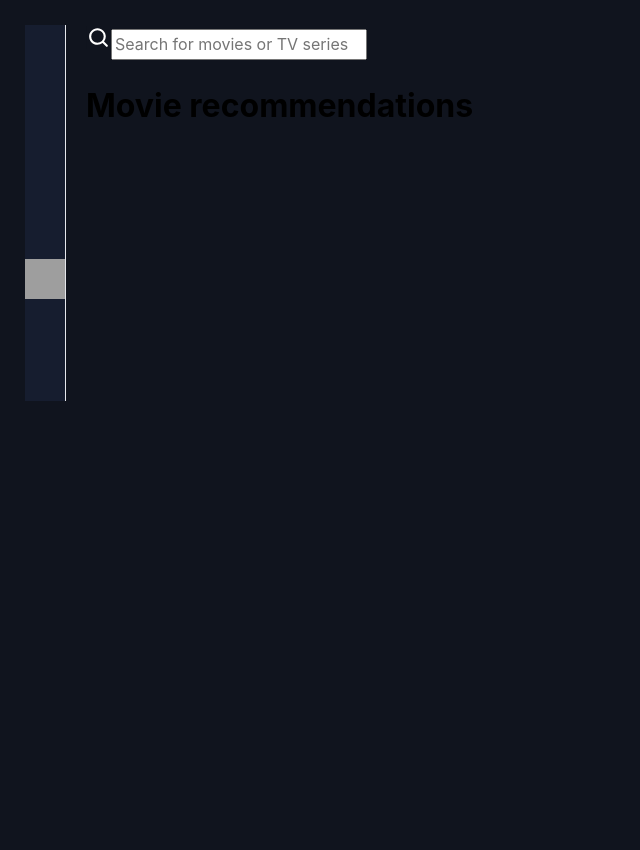
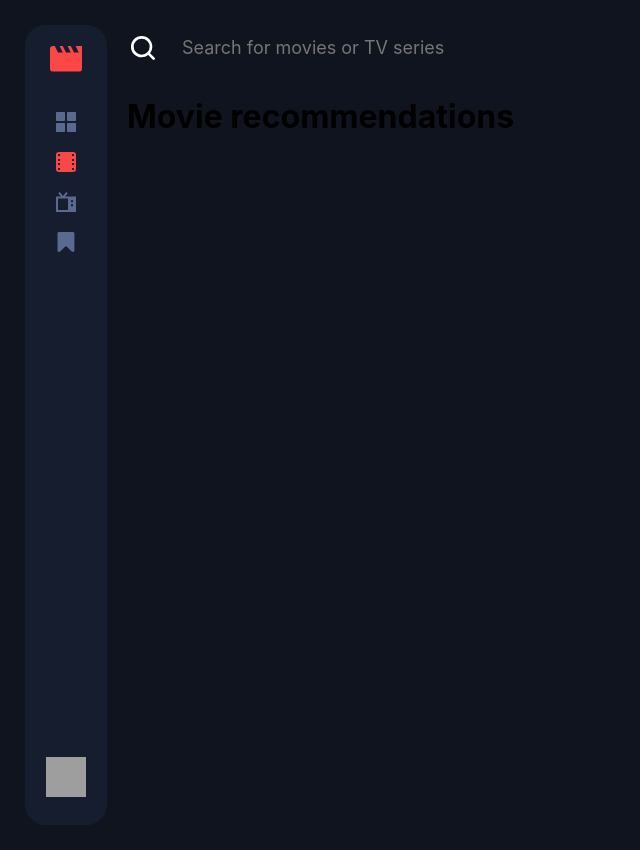
Before and after one commit to HabibEniolabi/EntertainmentWebApp, a Next.js app: page /movie-list in a window 1280 px wide. Shown: the whole page, without its empty margins (0-640 px from the left). Built offline with nearby package versions, Linux system fonts and the light colour scheme; grey boxes are pictures that could not be loaded.

Commit message:
Header and Sidebar Fixes

```diff
--- a/src/assets/icons/Bookmark.tsx
+++ b/src/assets/icons/Bookmark.tsx
@@ -2,19 +2,17 @@ import * as React from "react"
 import { SVGProps } from "react"
 
 interface BookmarkProps extends SVGProps<SVGSVGElement> {
-    className?: string;
+    color: string;
 }
-const Bookmark = ({className, ...props}: BookmarkProps) => (
+const Bookmark = ({color, ...props}: BookmarkProps) => (
   <svg
     xmlns="http://www.w3.org/2000/svg"
     viewBox="0 0 17 20"
     fill="none"
-    className={className}
     {...props}
   >
     <path
-    //   fill="#5A698F"
-    className="fill-current"
+      fill={color}
       d="M15.387 0c.202 0 .396.04.581.119.291.115.522.295.694.542.172.247.258.52.258.82V18.52c0 .3-.086.572-.258.82a1.49 1.49 0 0 1-.694.541 1.49 1.49 0 0 1-.581.106c-.423 0-.79-.141-1.098-.423L8.46 13.959l-5.83 5.605c-.317.29-.682.436-1.097.436-.202 0-.396-.04-.581-.119a1.49 1.49 0 0 1-.694-.542A1.402 1.402 0 0 1 0 18.52V1.482c0-.3.086-.573.258-.82A1.49 1.49 0 0 1 .952.119C1.137.039 1.33 0 1.533 0h13.854Z"
     />
   </svg>
--- a/src/assets/icons/Movie.tsx
+++ b/src/assets/icons/Movie.tsx
@@ -1,19 +1,17 @@
 import * as React from "react"
 import { SVGProps } from "react"
 interface MovieProps extends SVGProps<SVGSVGElement> {
-    className?: string;
+    color: string;
 }
-const Movie = ({className ,...props}: MovieProps) => (
+const Movie = ({color ,...props}: MovieProps) => (
   <svg
     xmlns="http://www.w3.org/2000/svg"
     viewBox="0 0 20 20"
     fill="none"
-    className={className}
     {...props}
   >
     <path
-    //   fill="#fff"
-    className="fill-current"
+      fill={color}
       fillRule="evenodd"
       d="M16.956 0H3.044A3.044 3.044 0 0 0 0 3.044v13.912A3.044 3.044 0 0 0 3.044 20h13.912A3.045 3.045 0 0 0 20 16.956V3.044A3.045 3.045 0 0 0 16.956 0ZM4 9H2V7h2v2Zm0 2H2v2h2v-2Zm14-2h-2V7h2v2Zm0 2h-2v2h2v-2Zm0-8.26V4h-2V2h1.26a.74.74 0 0 1 .74.74ZM4 2H2.74a.74.74 0 0 0-.74.74V4h2V2ZM2 17.26V16h2v2H2.74a.74.74 0 0 1-.74-.74Zm15.26.74a.74.74 0 0 0 .74-.74V16h-2v2h1.26Z"
       clipRule="evenodd"
--- a/src/assets/icons/MovieList.tsx
+++ b/src/assets/icons/MovieList.tsx
@@ -2,19 +2,17 @@ import * as React from "react"
 import { SVGProps } from "react"
 
 interface MovieListProps extends SVGProps<SVGSVGElement> {
-    className?: string;
+    className: string;
 }
-const MovieList = ({className,...props}: MovieListProps) => (
+const MovieList = ({className, ...props}: MovieListProps) => (
   <svg
     xmlns="http://www.w3.org/2000/svg"
     viewBox="0 0 32 26"
     fill="none"
-    className={className}
     {...props}
   >
     <path
-    //   fill="#FC4747"
-    className="fill-current"
+     fill={className}
       d="m25.6 0 3.2 6.4H24L20.8 0h-3.2l3.2 6.4H16L12.8 0H9.6l3.2 6.4H8L4.8 0H3.2A3.186 3.186 0 0 0 .016 3.2L0 22.4a3.2 3.2 0 0 0 3.2 3.2h25.6a3.2 3.2 0 0 0 3.2-3.2V0h-6.4Z"
     />
   </svg>
--- a/src/assets/icons/PathBookmark.tsx
+++ b/src/assets/icons/PathBookmark.tsx
@@ -2,7 +2,7 @@ import * as React from "react"
 import { SVGProps } from "react"
 
 interface PathBookmarkProps extends SVGProps<SVGSVGElement> {
-    className?: string;
+    className: string;
 }
 const PathBookmark = ({className, ...props}: PathBookmarkProps) => (
   <svg
--- a/src/assets/icons/Trending.tsx
+++ b/src/assets/icons/Trending.tsx
@@ -2,18 +2,17 @@ import * as React from "react"
 import { SVGProps } from "react"
 
 interface TrendingProps extends SVGProps<SVGSVGElement> {
-    className?: string;
+    color: string;
 }
-const Trending = ({className, ...props}: TrendingProps) => (
+const Trending = ({color, ...props}: TrendingProps) => (
   <svg
     xmlns="http://www.w3.org/2000/svg"
     viewBox="0 0 20 20"
     fill="none"
-    className={className}
     {...props}
   >
     <path
-    className="fill-current"
+      fill={color}
       fillRule="evenodd"
       d="M1 0h7c.6 0 1 .4 1 1v7c0 .6-.4 1-1 1H1c-.6 0-1-.4-1-1V1c0-.6.4-1 1-1Zm0 11h7c.6 0 1 .4 1 1v7c0 .6-.4 1-1 1H1c-.6 0-1-.4-1-1v-7c0-.6.4-1 1-1ZM19 0h-7c-.6 0-1 .4-1 1v7c0 .6.4 1 1 1h7c.6 0 1-.4 1-1V1c0-.6-.4-1-1-1Zm-7 11h7c.6 0 1 .4 1 1v7c0 .6-.4 1-1 1h-7c-.6 0-1-.4-1-1v-7c0-.6.4-1 1-1Z"
       clipRule="evenodd"
--- a/src/assets/icons/TvSeries.tsx
+++ b/src/assets/icons/TvSeries.tsx
@@ -2,19 +2,17 @@ import * as React from "react"
 import { SVGProps } from "react"
 
 interface TvSeriesProps extends SVGProps<SVGSVGElement> {
-  className?: string;
+  color: string;
 }
-const TvSeries = ({className, ...props}: TvSeriesProps) => (
+const TvSeries = ({color, ...props}: TvSeriesProps) => (
   <svg
     xmlns="http://www.w3.org/2000/svg"
     viewBox="0 0 20 20"
-    className={className}
     fill="none"
     {...props}
   >
     <path
-      // fill="#fff"
-      className="fill-current"
+      fill={color}
       fillRule="evenodd"
       d="M9.08 4.481H20V20H0V4.481h4.92l-2.7-3.278L3.78.029 7 3.91 10.22 0l1.56 1.203-2.7 3.278ZM2 6.421v11.64h10V6.42H2Zm15 7.76h-2v-1.94h2v1.94Zm-2-3.88h2V8.36h-2v1.94Z"
       clipRule="evenodd"
--- a/src/components/Navigations/Header/index.tsx
+++ b/src/components/Navigations/Header/index.tsx
@@ -1,141 +1,10 @@
-// 'use client';
-
-// import { useState, useRef, useEffect } from 'react';
-// import Search from '@/src/assets/icons/Search';
-
-// interface MediaItem {
-//   title: string;
-//   year: number;
-//   category: "Movie" | "TV Series";
-//   rating: string;
-//   isBookmarked: boolean;
-//   isTrending: boolean;
-// }
-
-// export default function Header() {
-//   const [query, setQuery] = useState('');
-//   const [isFocused, setIsFocused] = useState(false);
-//   const [results, setResults] = useState<MediaItem[]>([]);
-//   const [isLoading, setIsLoading] = useState(false);
-
-//   const inputRef = useRef<HTMLInputElement>(null);
-//   const searchRef = useRef<HTMLDivElement>(null);
-
-//   // Search through your JSON data
-//   const searchMedia = async (searchQuery: string): Promise<MediaItem[]> => {
-//     if (!searchQuery.trim()) return [];
-
-//     setIsLoading(true);
-
-//     try {
-//       // Fetch from your JSON file
-//       const response = await fetch('/api/media'); // or your JSON Server URL
-//       const allMedia: MediaItem[] = await response.json();
-
-//       // Filter results based on search query
-//       const filteredResults = allMedia.filter(item =>
-//         item.title.toLowerCase().includes(searchQuery.toLowerCase())
-//       );
-
-//       return filteredResults;
-//     } catch (error) {
-//       console.error('Search error:', error);
-//       return [];
-//     } finally {
-//       setIsLoading(false);
-//     }
-//   };
-
-//   // Search when user types
-//   useEffect(() => {
-//     if (!query.trim()) {
-//       setResults([]);
-//       return;
-//     }
-
-//     const timeoutId = setTimeout(async () => {
-//       const searchResults = await searchMedia(query);
-//       setResults(searchResults);
-//     }, 300);
-
-//     return () => clearTimeout(timeoutId);
-//   }, [query]);
-
-//   // Close dropdown when clicking outside
-//   useEffect(() => {
-//     const handleClickOutside = (event: MouseEvent) => {
-//       if (searchRef.current && !searchRef.current.contains(event.target as Node)) {
-//         setIsFocused(false);
-//       }
-//     };
-
-//     document.addEventListener('mousedown', handleClickOutside);
-//     return () => document.removeEventListener('mousedown', handleClickOutside);
-//   }, []);
-
-//   const handleSelectResult = (result: MediaItem) => {
-//     console.log('Selected:', result.title);
-//     setIsFocused(false);
-//     setQuery(result.title);
-//   };
-
-//   return (
-//     <div ref={searchRef} className="relative w-full max-w-2xl">
-//       <div className="relative">
-//         <Search className="absolute left-4 top-1/2 transform -translate-y-1/2 text-gray-400 w-5 h-5" />
-
-//         <input
-//           ref={inputRef}
-//           type="text"
-//           value={query}
-//           onChange={(e) => setQuery(e.target.value)}
-//           onFocus={() => setIsFocused(true)}
-//           placeholder="Search for movies or TV series"
-//           className="w-full pl-12 pr-4 py-4 bg-gray-800 text-white placeholder-gray-400 rounded-lg border-0 focus:outline-none focus:ring-0 text-lg"
-//         />
-//       </div>
-
-//       {/* Dropdown with actual search results */}
-//       {isFocused && query && (
-//         <div className="absolute top-full left-0 right-0 mt-2 bg-gray-800 rounded-lg shadow-xl z-50 max-h-80 overflow-y-auto">
-//           {isLoading ? (
-//             <div className="p-4 text-center text-gray-400">
-//               <div className="animate-spin rounded-full h-6 w-6 border-b-2 border-blue-500 mx-auto"></div>
-//               <p className="mt-2">Searching...</p>
-//             </div>
-//           ) : results.length > 0 ? (
-//             <div className="py-2">
-//               {results.map((result) => (
-//                 <button
-//                   key={result.title}
-//                   onClick={() => handleSelectResult(result)}
-//                   className="w-full text-left px-4 py-3 hover:bg-gray-700 transition-colors border-b border-gray-700 last:border-b-0"
-//                 >
-//                   <div className="text-white font-medium">{result.title}</div>
-//                   <div className="text-gray-400 text-sm mt-1">
-//                     {result.year} • {result.category} • {result.rating}
-//                   </div>
-//                 </button>
-//               ))}
-//             </div>
-//           ) : (
-//             <div className="p-4 text-center text-gray-400">
-//               No results found for "{query}"
-//             </div>
-//           )}
-//         </div>
-//       )}
-//     </div>
-//   );
-// }
-
-
 'use client';
 
 import { useAppDispatch, useAppSelector } from '@/src/lib/store/hooks';
 import { setSearchQuery, setSearchResults, clearSearch } from '@/src/lib/store/slices/searchSlice';
 import { useState, useEffect, useRef } from 'react';
 import Search from '@/src/assets/icons/Search';
+import styles from './styles.module.scss';
 
 export default function Header() {
   const dispatch = useAppDispatch();
@@ -202,9 +71,9 @@ export default function Header() {
   };
 
   return (
-    <div ref={searchRef} className="relative w-full max-w-2xl">
-      <div className="relative">
-        <Search className="absolute left-4 top-1/2 transform-translate-y-1/2 text-gray-400" width={25} height={25} />
+    <div ref={searchRef} className="flex items-center gap-2 w-full">
+      <div className={styles.header}>
+        <Search className="absolute left-4 top-1/2 -translate-y-1/2 text-gray-400 pointer-events-none" width={32} height={32} />
 
         <input
           type="text"
@@ -212,7 +81,8 @@ export default function Header() {
           onChange={(e) => setLocalQuery(e.target.value)}
           onFocus={() => setIsFocused(true)}
           placeholder="Search for movies or TV series"
-          className="w-full pl-12 pr-4 py-4 bg-transparent text-white placeholder-gray-400 rounded-lg border-0 text-lg"
+          className={styles.input}
+
         />
 
         {localQuery && (
--- /dev/null
+++ b/src/components/Navigations/Header/styles.module.scss
@@ -0,0 +1,21 @@
+.header{
+    display: flex;
+    align-items: center;
+    gap: 7px;
+}
+
+.input{
+    width: 100%;
+    flex: 1;
+    padding-left: 15px;
+    // padding-right: 40px;
+    padding-top: 8px;
+    padding-bottom: 8px;
+    appearance: none;
+    background-color: transparent;
+    color: white;
+    placeholder-color: #9ca3af; /* gray-400 */
+    border-radius: 8px;
+    border: 1px solid #10141E; /* gray-600 */
+    font-size: 18px;
+}
--- a/src/components/Navigations/MenuLink/index.tsx
+++ b/src/components/Navigations/MenuLink/index.tsx
@@ -2,13 +2,14 @@
 import type { ReactNode } from "react";
 import React from "react";
 import Link from "next/link";
+import styles from "./styles.module.scss";
 
 interface MenuLinkProps {
-  icon: React.ReactElement<any>;
+  icon: React.ReactElement<{ color?: string }>;
   activeState: boolean;
   link: string;
   onClick: () => void;
-  activeIcon: React.ReactElement<any>;
+  activeIcon: React.ReactElement<{ color?: string }>;
 }
 
 const MenuLink = ({
@@ -18,18 +19,17 @@ const MenuLink = ({
   onClick,
   activeIcon,
 }: MenuLinkProps): ReactNode => {
-  const iconColorClass = activeState ? "fill-[#FC4747]" : "fill-[#5A698F]";
-//    hover:fill-white
+  const color = activeState ? "#FC4747" : "#5A698F";
   return (
       <Link
         href={link}
-        className={`max-w-[20px] w-full h-[20px] items-center  ${activeState}`}
+        className={`h-[32px] flex gap-md items-center  ${activeState}`}
         onClick={onClick}
       >
-        <div className="w-[24px] h-[24px]">
+        <div className={styles.aside}>
           {activeState
-            ? React.cloneElement(activeIcon, { iconColorClass })
-            : React.cloneElement(icon, {  iconColorClass })}
+            ? React.cloneElement(activeIcon, { color })
+            : React.cloneElement(icon, {  color })}
         </div>
       </Link>
   );
--- /dev/null
+++ b/src/components/Navigations/MenuLink/styles.module.scss
@@ -0,0 +1,6 @@
+.aside{
+    display: flex;
+    justify-content: center;
+    align-items: center;
+    gap: 20px;
+}
--- a/src/components/Navigations/Sidebar/index.tsx
+++ b/src/components/Navigations/Sidebar/index.tsx
@@ -12,27 +12,28 @@ import Movie from "@/src/assets/icons/Movie";
 import Trending from "@/src/assets/icons/Trending";
 import TvSeries from "@/src/assets/icons/TvSeries";
 import MovieList from "@/src/assets/icons/MovieList";
+import styles from "./styles.module.scss";
 
 const data = [
   {
     link: "/trending",
-    icon: <Trending className={"fill-white w-6 h-6 "} />,
-    activeIcon: <Trending className={"fill-{#FC4747}"} />,
+    icon: <Trending color="white" width={20} height={20}/>,
+    activeIcon: <Trending color="#FC4747" width={20} height={20}/>,
   },
   {
     link: "/movie",
-    icon: <Movie className={"fill-[#5A698F]"} />,
-    activeIcon: <Movie className={"fill-{#FC4747}"} />,
+    icon: <Movie color="#5A698F" width={20} height={20}/>,
+    activeIcon: <Movie color="#FC4747" width={20} height={20}/>,
   },
   {
     link: "/series",
-    icon: <TvSeries className={"fill-[#5A698F]"} />,
-    activeIcon: <TvSeries className={"fill-{#FC4747}"} />,
+    icon: <TvSeries color="#5A698F" width={20} height={20}/>,
+    activeIcon: <TvSeries color="#FC4747" width={20} height={20}/>,
   },
   {
     link: "/bookmark",
-    icon: <Bookmark className={"fill-[#5A698F]"} />,
-    activeIcon: <Bookmark className={"fill-{#FC4747}"} />,
+    icon: <Bookmark color="#5A698F" width={20} height={20}/>,
+    activeIcon: <Bookmark color="#FC4747" width={20} height={20}/>,
   }
 ];
 
@@ -75,28 +76,19 @@ const Sidebar = ({ setShowSidebar, showSidebar }: any): JSX.Element => {
     >
       <div onClick={() => setShowSidebar(false)} className="mobileSidebarBg" />
       <nav
-        className={`${classes.sidebar} lg:w-[96px] h-screen overflow-y-auto justify-between `}
+        className={`${classes.sidebar} lg:w-[250px] h-full flex flex-col justify-between `}
       >
-        <div className="flex flex-col w-full h-full justify-between">
-          <div className="h-[88px] flex justify-center px-sm items-center">
-            {/* <Link
-              href={`${modifiedPathname}/movielist`}
-              className={"flex items-center gap-sm "}
-            >
-              <MovieList className="fill-[#FC4747]"/>
-            </Link> */}
+        <div className={styles.menu}>
             <Link
                 href={`${modifiedPathname}/movie-list`}
-                className={`max-w-[32px] w-full h-[27px] items-center rounded-[20px] text-[#FC4747]`}
                 onClick={() => handleMenuLinkClick("./movie-list")}
             >
-                <div className="w-full h-full">
-                    <MovieList className="fill-[#FC4747]"/>
+                <div className={styles.icon}>
+                    <MovieList className="#FC4747" width={32} height={26}/>
                 </div>
             </Link>
-          </div>
-          <div className="flex flex-col gap-[6px] pt-[20px] px-sm">
-            <div className="flex flex-col gap-sm">{links}</div>
+          <div className={styles.menuLinks}>
+              {links}
           </div>
         </div>
        <Profile image={User}/>
--- a/src/components/Navigations/Sidebar/styles.module.scss
+++ b/src/components/Navigations/Sidebar/styles.module.scss
@@ -13,33 +13,55 @@
 //   @apply max-w-[272px] w-full md:block;
 // }
 
-.sidebar {
+ .sidebar {
   display: flex;
   flex-direction: column;
+  justify-content: space-between;
   position: relative;
-  background-color: #161D2F;
+  background-color: #161d2f;
   transition: max-width 0.5s ease-in-out, padding 0.5s ease-in-out;
   z-index: 8;
 
-  /* Replaced @apply with actual CSS properties */
   width: 100%;
-  border-right: 1px solid;
-  border-left: 0;
-  border-top: 0;
-  border-bottom: 0;
-  border-style: solid;
-  border-color: #e5e7eb; /* Tailwind's grey-100 equivalent */
-  padding-bottom: 6rem; /* Tailwind's xl padding (24 * 0.25rem = 6rem) */
+  height: 100%;
+  padding: 20px;
+  border-radius: 20px;
+  border: 1px solid #161d2f;
 }
 
 .aside {
   display: none;
-
-  /* Replaced @apply with actual CSS properties */
   max-width: 272px;
+  height: 100vh;
   width: 100%;
 
-  @media (min-width: 768px) { /* md breakpoint */
+  @media (min-width: 768px) {
     display: block;
   }
 }
+
+.icon{
+  width: 32px;
+  height: 26px;
+  align-items: center;
+  display: flex;
+  justify-content: center;
+}
+
+.menuLinks {
+  display: flex;
+  flex-direction: column;
+  gap: 20px;
+  padding-top: 20px;
+  width: 100%;
+  align-items: center;
+}
+
+.menu{
+  display: flex;
+  flex-direction: column;
+  width: 100%;
+  height: 100%;
+  gap: 20px;
+  align-items: center;
+}
```
